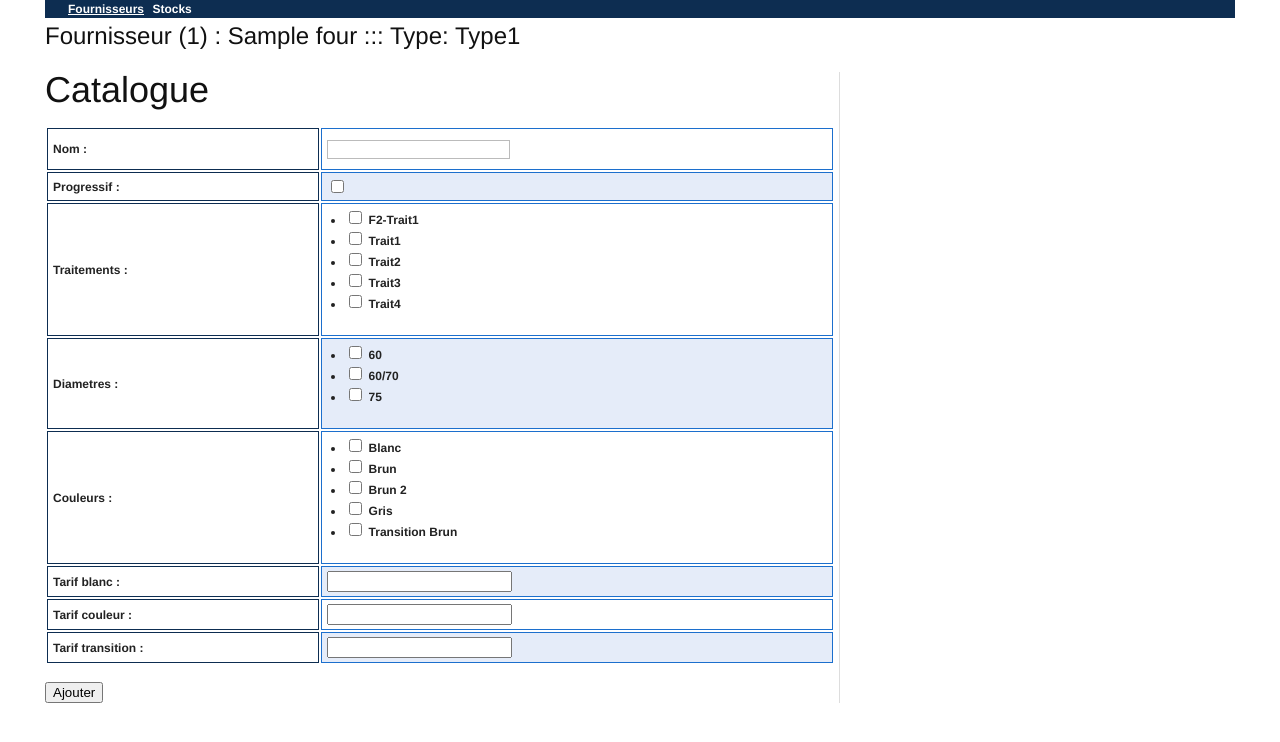
After one commit to Xialis/Antares, a Django app: template Antares/Antares/templates/fournisseur/mod_Type.html in a window 1280 px wide. The commit adds this page. Shown: the top 742 px of the page. Run offline with Django 3.2, Linux system fonts and the light colour scheme; data comes from the database, SQL or seed files in the repository; both versions use the stored data as it was after the commit; the template is opened without the code that fills it: values that come from a table or form of the project are taken from there, most other values are stand-ins (such as "Sample title", 1, 10 or a date in 2020); parts of the project's set-up code (start-up, migrations or seed data) failed here and were passed over.

Commit message:
app:fournisseurs - clean/integrity TypeForm

```diff
--- a/Antares/Antares/templates/fournisseur/_table_listType.html
+++ b/Antares/Antares/templates/fournisseur/_table_listType.html
@@ -24,7 +24,7 @@
 				{% if t.tarif_transition %}({{ t.tarif_blanc|add:t.tarif_transition }}){% endif %}</li>
 			</ul>
 		</td>
-		<td><a href="">Modifier</a></td>
+		<td><a href="{% url modType t.id %}">Modifier</a></td>
 	</tr>
 	{% endfor %}
 </table>
--- a/Antares/Antares/templates/fournisseur/fournisseur.html
+++ b/Antares/Antares/templates/fournisseur/fournisseur.html
@@ -5,6 +5,7 @@
 {% endblock %}
 
 {% block center %}
+
 <div class="first span-20 border">
 	<h1>Catalogue</h1>
 	<div class="divForm">
@@ -12,6 +13,9 @@
 			<table class="formAsTable">
 			{{ formType.as_table }}
 			</table>
+			{% for hidden in formType.hidden_fields %}
+		    {{ hidden }}
+		    {% endfor %}
 			<input type="submit" value="Ajouter" name="ajType">
 		</form>
 	</div>
--- /dev/null
+++ b/Antares/Antares/templates/fournisseur/mod_Type.html
@@ -0,0 +1,22 @@
+{% extends "base.html" %}
+
+{% block up %}
+<h2>Fournisseur ({{ four.id }}) : {{ four.nom }} ::: Type: {{ type.nom }} </h2>
+{% endblock %}
+
+{% block center %}
+<div class="first span-20 border">
+	<h1>Catalogue</h1>
+	<div class="divForm">
+		<form action="" method="POST">{% csrf_token %}
+			<table class="formAsTable">
+			{{ formType.as_table }}
+			</table>
+			{% for hidden in formType.hidden_fields %}
+		    {{ hidden }}
+		    {% endfor %}
+			<input type="submit" value="Ajouter" name="ajType">
+		</form>
+	</div>
+</div>
+{% endblock %}
--- a/Antares/fournisseur/forms.py
+++ b/Antares/fournisseur/forms.py
@@ -1,6 +1,7 @@
 # -*- coding: utf-8 -*-
-from django.forms import ModelForm, ModelMultipleChoiceField, CheckboxSelectMultiple
+from django.forms import ModelForm, ModelMultipleChoiceField, CheckboxSelectMultiple, CharField, HiddenInput, ValidationError
 from fournisseur.models import *
+from django.core.exceptions import ObjectDoesNotExist
 
 
 class FourForm(ModelForm):
@@ -9,6 +10,7 @@ class FourForm(ModelForm):
 
 
 class TypeForm(ModelForm):
+    fid = CharField(widget=HiddenInput)
     traitements = ModelMultipleChoiceField(queryset=Traitement.objects.all(), widget=CheckboxSelectMultiple(), required=False)
     diametres = ModelMultipleChoiceField(queryset=Diametre.objects.all(), widget=CheckboxSelectMultiple(), required=True)
     couleurs = ModelMultipleChoiceField(queryset=Couleur.objects.all(), widget=CheckboxSelectMultiple(), required=False)
@@ -21,8 +23,40 @@ class TypeForm(ModelForm):
         self.fields['traitements'].queryset = Traitement.objects.filter(fournisseur__id=fid)
         self.fields['diametres'].queryset = Diametre.objects.filter(fournisseur__id=fid)
         self.fields['couleurs'].queryset = Couleur.objects.filter(fournisseur__id=fid)
+        self.fields['fid'].initial = fid
+        return self
 
+    def erreurDuplica(self):
+        msg = u"Ce nom existe déjà pour ce fournisseur"
+        self._errors['nom'] = self.error_class([msg])
         return self
+
+    def clean(self):
+        cd = self.cleaned_data
+
+        #Test transition
+        tt = cd.get("tarif_transition")
+        couleurs = cd.get("couleurs")
+        transition = False
+
+        if couleurs:
+            for c in couleurs:
+                if c.transition:
+                    transition = True
+                    break
+
+        if tt and (not couleurs or not transition):
+            msg = u"Vous devez choisir au moins une couleur Transition (tarif spécifié)"
+            self._errors['couleurs'] = self.error_class([msg])
+            del cd['couleurs']
+
+        if transition and not tt:
+            msg = u"Montant nécéssaire (Couleur(s) Transition selectionnée(s)"
+            self._errors['tarif_transition'] = self.error_class([msg])
+            del cd['tarif_transition']
+        #-- Fin test Transition
+
+        return cd
 
 
 class TraitementForm(ModelForm):
--- a/Antares/fournisseur/models.py
+++ b/Antares/fournisseur/models.py
@@ -23,6 +23,7 @@ class Traitement(models.Model):
 
     class Meta:
         ordering = ['nom']
+        unique_together = ('fournisseur', 'nom')
 
 
 class Diametre(models.Model):
@@ -35,6 +36,7 @@ class Diametre(models.Model):
 
     class Meta:
         ordering = ['nom']
+        unique_together = ('fournisseur', 'nom')
 
 
 class Couleur(models.Model):
@@ -48,6 +50,7 @@ class Couleur(models.Model):
 
     class Meta:
         ordering = ['nom']
+        unique_together = ('fournisseur', 'nom')
 
 
 class Type(models.Model):
@@ -67,3 +70,4 @@ class Type(models.Model):
 
     class Meta:
         ordering = ['nom']
+        unique_together = ('fournisseur', 'nom')
--- a/Antares/fournisseur/urls.py
+++ b/Antares/fournisseur/urls.py
@@ -2,5 +2,7 @@ from django.conf.urls import patterns, include, url
 
 urlpatterns = patterns('fournisseur.views',
         url(r'^$', 'index'),
+        url(r'modType/(?P<tid>\d+)/$', 'modType', name="modType"),
         url(r'(?P<fid>\d+)/$', 'fournisseur', name="fournisseur"),
+
         )
```
Also changed, not shown: Antares/fournisseur/views.py (+44 -5 lines), Antares/fournisseur/migrations/0006_auto__add_unique_type_nom_fournisseur.py (added), Antares/fournisseur/migrations/0007_auto__add_unique_couleur_nom_fournisseur__add_unique_diametre_nom_four.py (added), Antares/sqlite.db.
